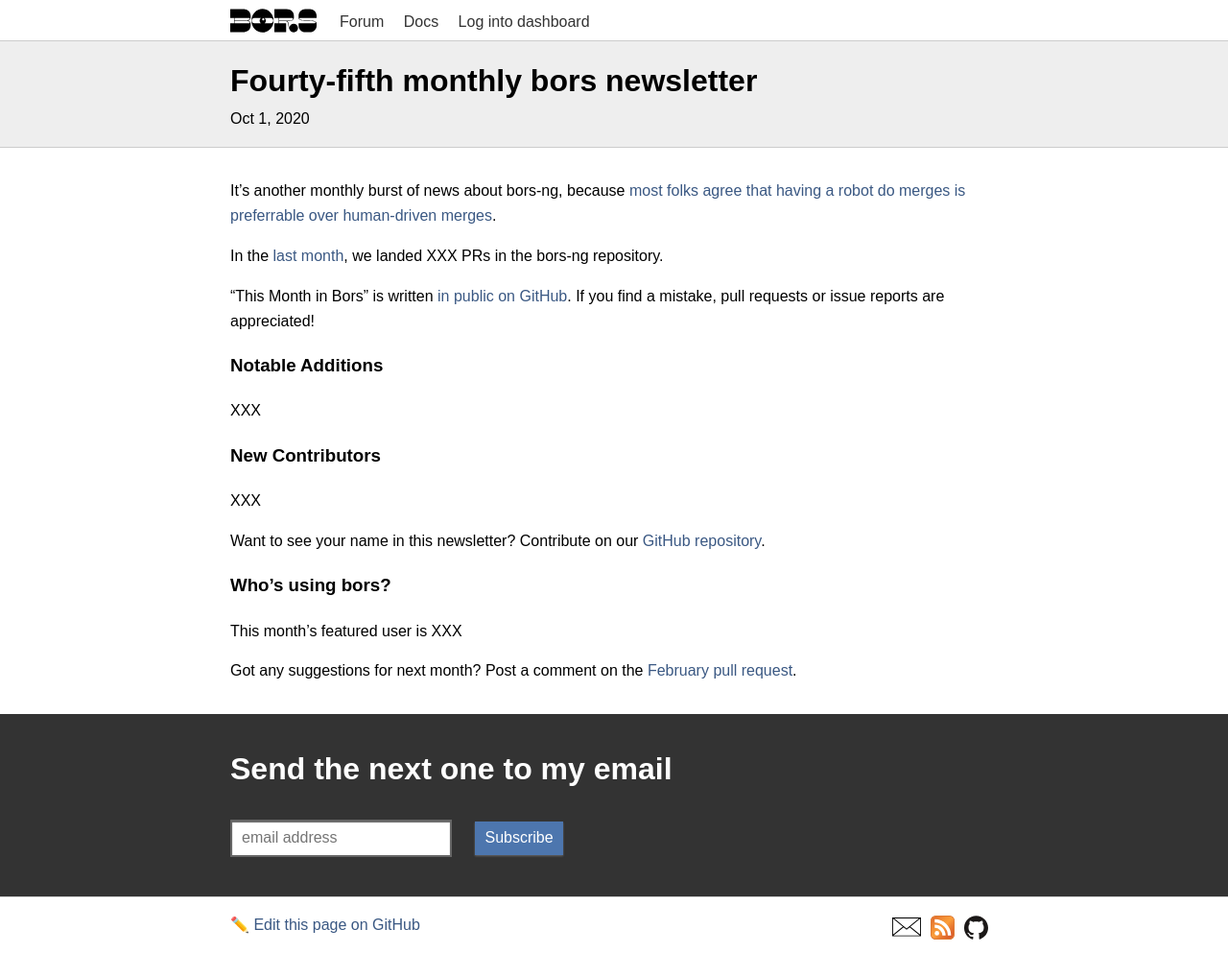
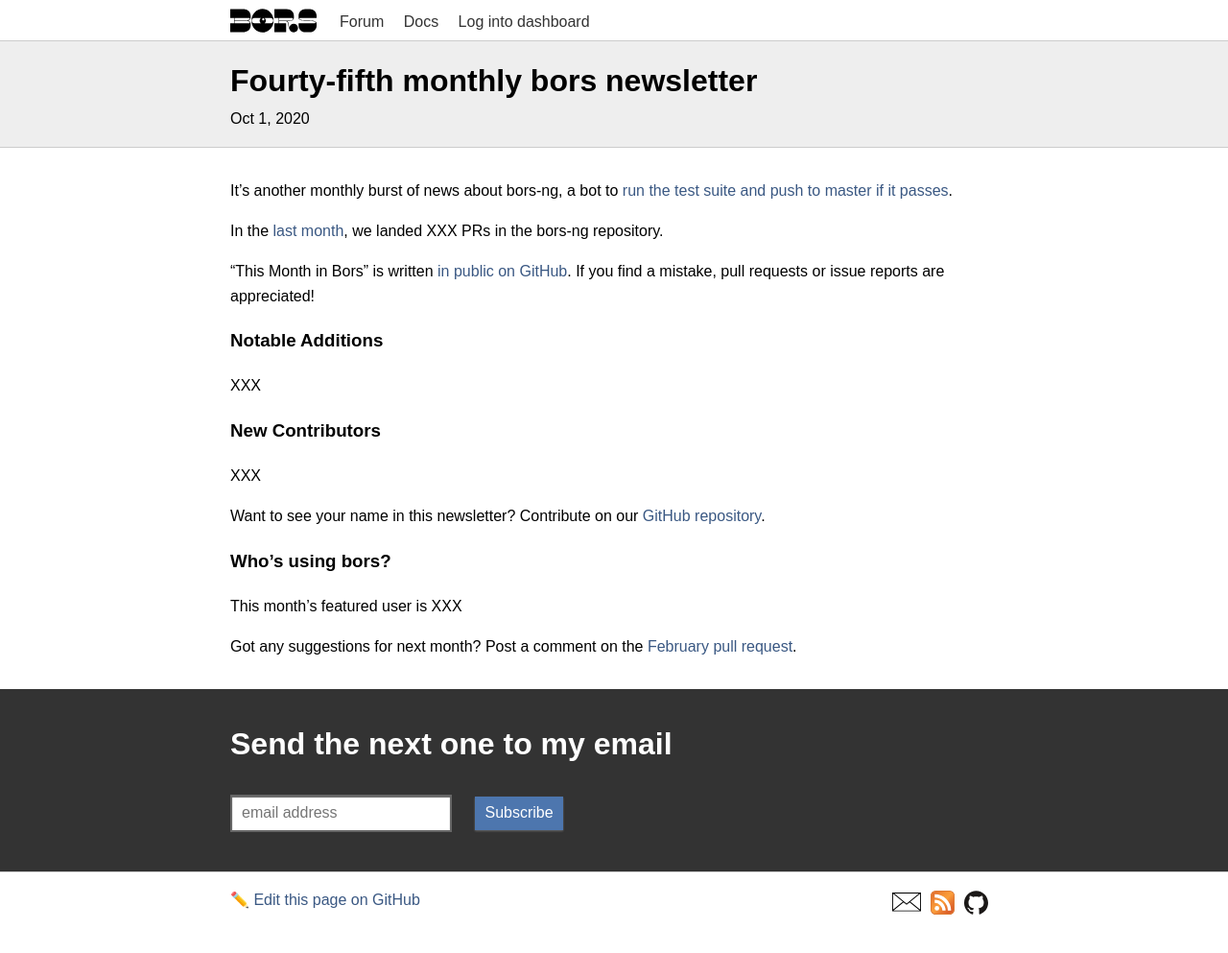
Before and after one commit to bors-ng/bors-ng.github.io, a Jekyll site: the page built from _posts/2020-10-01-tmib-45.md, in a window 1280 px wide. Shown: the whole page at 96% size. Built offline with Jekyll 4.4.1, drawn with Linux system fonts in a browser that asks for light colours; after the commit the page ends 967 px from its top, so only the background shows below that.

Commit message:
Switch to a page that actually uses bors

```diff
--- a/_posts/2020-10-01-tmib-45.md
+++ b/_posts/2020-10-01-tmib-45.md
@@ -6,7 +6,7 @@
 categories: newsletter
 ---
 
-It's another monthly burst of news about bors-ng, because [most folks agree that having a robot do merges is preferrable over human-driven merges](https://github.com/ansible/ansible-lint/issues/820).
+It's another monthly burst of news about bors-ng, a bot to [run the test suite and push to master if it passes](https://github.com/xing/hops/blob/master/.github/PULL_REQUEST_TEMPLATE.md).
 
 In the [last month](https://github.com/bors-ng/bors-ng/pulls?utf8=%E2%9C%93&q=is%3Apr%20is%3Amerged%20closed%3A2019-12-01..2019-12-31),
 we landed XXX PRs in the bors-ng repository.
```
